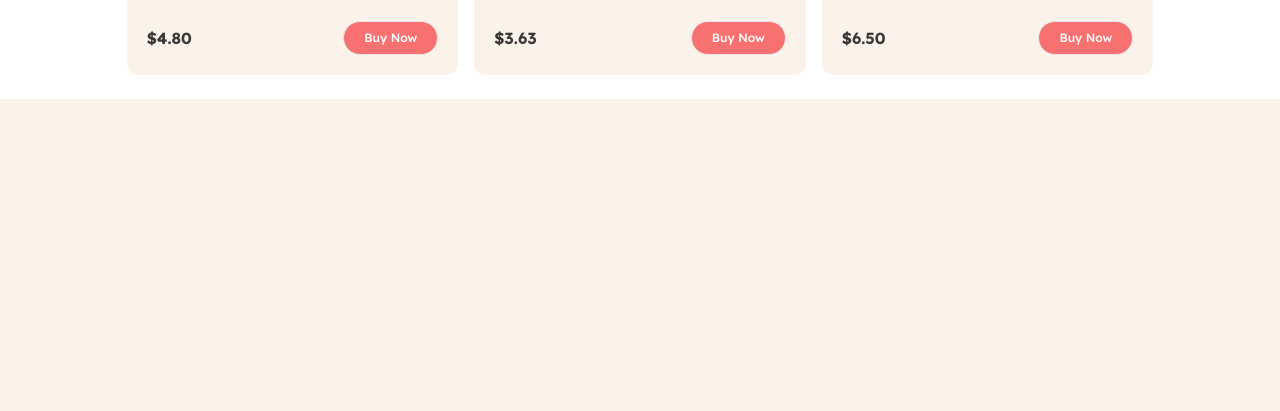
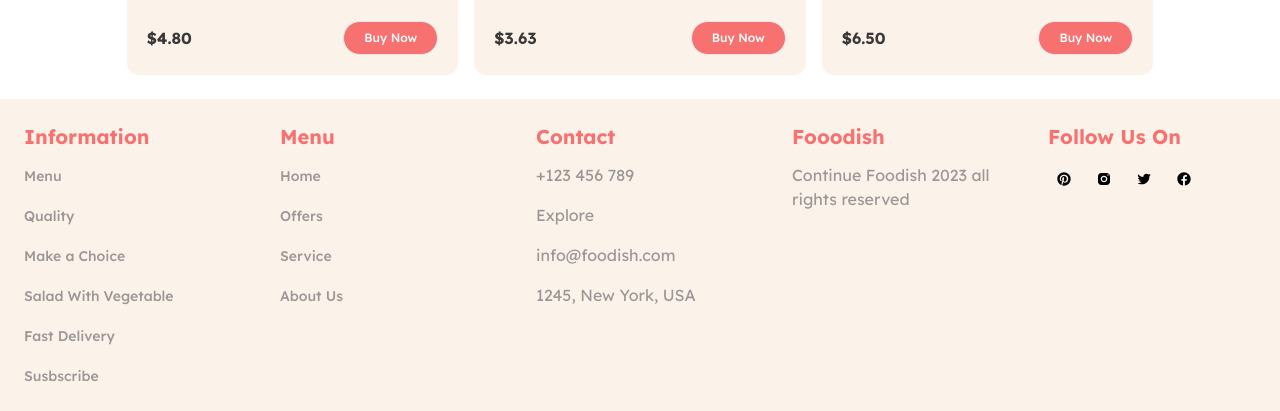
Before and after one commit to willydot21/fast-food-landing, an Astro site: page / in a window 1280 px wide. Shown: the part 2289-2700 px from the top of the page. Before the commit the page ends 2388 px from the top, so only its background shows below. Built offline with nearby package versions, Linux system fonts and the light colour scheme; Astro itself is replaced by a stand-in of ours.

Commit message:
footer update.

```diff
--- a/src/components/footer/footer-container.astro
+++ b/src/components/footer/footer-container.astro
@@ -6,7 +6,7 @@ interface Props {
 const { title } = Astro.props;
 ---
 
-<div class="flex">
-  <h3>{title}</h3>
+<div class="flex flex-col text-secondary gap-3">
+  <h3 class="text-primary font-bold text-xl">{title}</h3>
   <slot />
 </div>
--- /dev/null
+++ b/src/components/footer/footer-data.ts
@@ -0,0 +1,24 @@
+const menuSections = ["Home", "Offers", "Service", "About Us"];
+const platforms = ["pinterest", "instagram", "twitter", "facebook"];
+const references = [
+  "Menu",
+  "Quality",
+  "Make a Choice",
+  "Salad With Vegetable",
+  "Fast Delivery",
+  "Susbscribe",
+];
+
+const contactMethods = [
+  "+123 456 789",
+  "Explore",
+  "info@foodish.com",
+  "1245, New York, USA",
+];
+
+export {
+  menuSections,
+  platforms,
+  references,
+  contactMethods
+}
--- a/src/components/footer/index.astro
+++ b/src/components/footer/index.astro
@@ -1 +1,57 @@
-<footer></footer>
+---
+import FooterContainer from "./footer-container.astro";
+import Link from "../ui-link.astro";
+import Icon from "../ui-icon.astro";
+import {
+  menuSections,
+  platforms,
+  references,
+  contactMethods,
+} from "./footer-data";
+---
+
+<footer class="grid w-full grid-cols-auto-fit-100 gap-12 mx-auto p-6">
+  <FooterContainer title="Information">
+    <ul class="flex flex-col gap-4">
+      {
+        references.map((refName) => (
+          <li>
+            <Link>{refName}</Link>
+          </li>
+        ))
+      }
+    </ul>
+  </FooterContainer>
+  <FooterContainer title="Menu">
+    <ul class="flex flex-col gap-4">
+      {
+        menuSections.map((sectionName) => (
+          <li>
+            <Link>{sectionName}</Link>
+          </li>
+        ))
+      }
+    </ul>
+  </FooterContainer>
+  <FooterContainer title="Contact">
+    <ul class="flex flex-col gap-4">
+      {contactMethods.map((method) => <li>{method}</li>)}
+    </ul>
+  </FooterContainer>
+  <FooterContainer title="Fooodish">
+    Continue Foodish 2023 all rights reserved
+  </FooterContainer>
+  <FooterContainer title="Follow Us On">
+    <ul class="flex flex-row gap-2">
+      {
+        platforms.map((name) => (
+          <li>
+            <Link>
+              <Icon src={`icons/${name}.svg`} />
+            </Link>
+          </li>
+        ))
+      }
+    </ul>
+  </FooterContainer>
+</footer>
--- a/src/layouts/Layout.astro
+++ b/src/layouts/Layout.astro
@@ -1,5 +1,6 @@
 ---
 import Navbar from "../components/navbar/Navbar.astro";
+import Footer from "../components/footer/index.astro";
 
 interface Props {
   title: string;
@@ -23,6 +24,7 @@ const { title } = Astro.props;
       <slot name="hero" />
     </header>
     <slot name="content" />
+    <Footer />
   </body>
 </html>
 <style is:global>
--- a/src/pages/index.astro
+++ b/src/pages/index.astro
@@ -5,7 +5,6 @@ import OrderSpecs from "../components/order-specs/index.astro";
 import MenuSection from "../components/menu/index.astro";
 import CategorySection from "../components/categories/index.astro";
 import OffersSection from "../components/offers/index.astro";
-import Footer from "../components/footer/index.astro";
 ---
 
 <Layout title="Mi Página web">
@@ -19,5 +18,4 @@ import Footer from "../components/footer/index.astro";
     <MenuSection />
     <OffersSection />
   </main>
-  <Footer />
 </Layout>
```
Also changed, not shown: public/icons/facebook.svg (added), public/icons/instagram.svg (added), public/icons/pinterest.svg (added), public/icons/twitter.svg (added).
